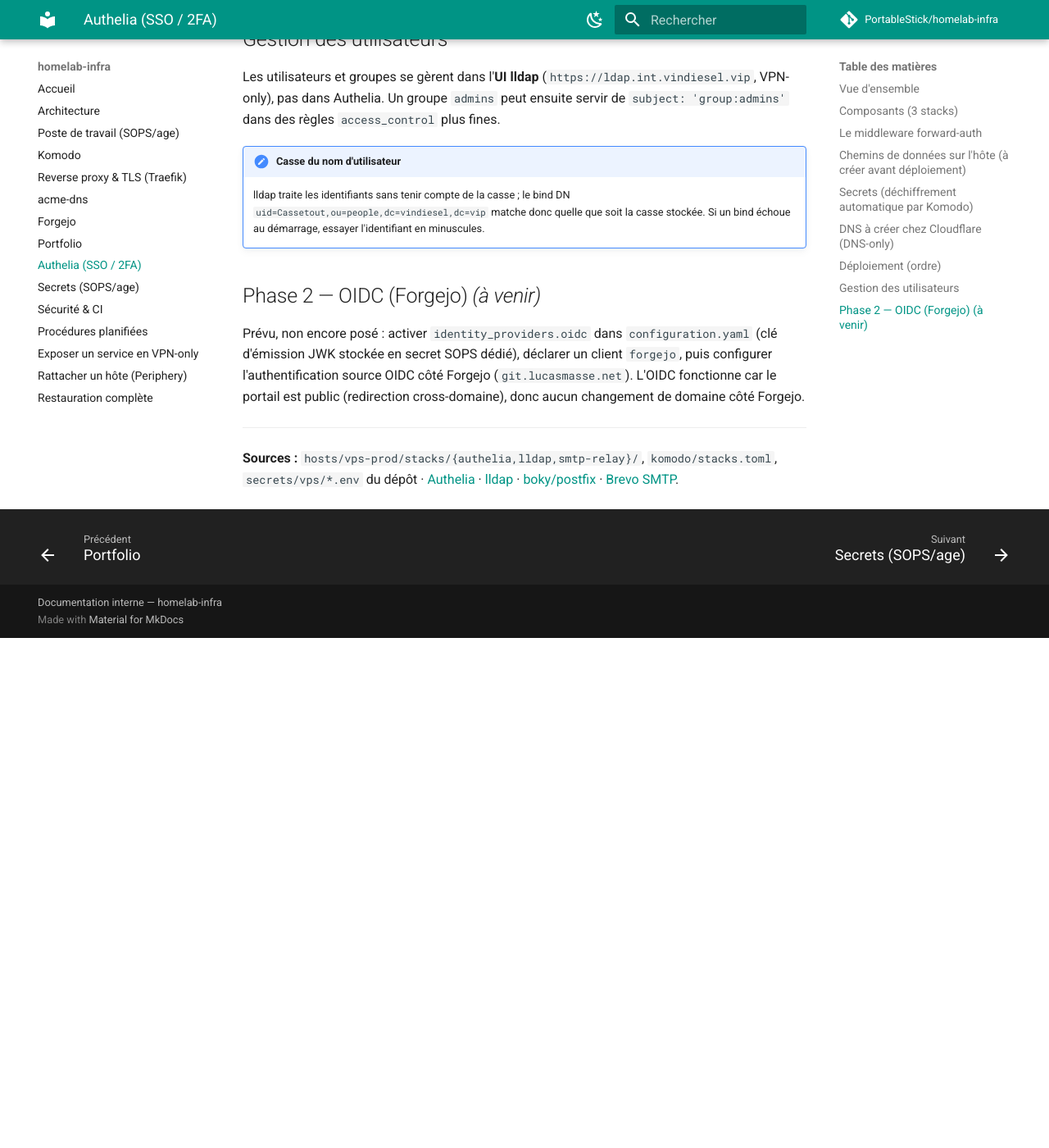
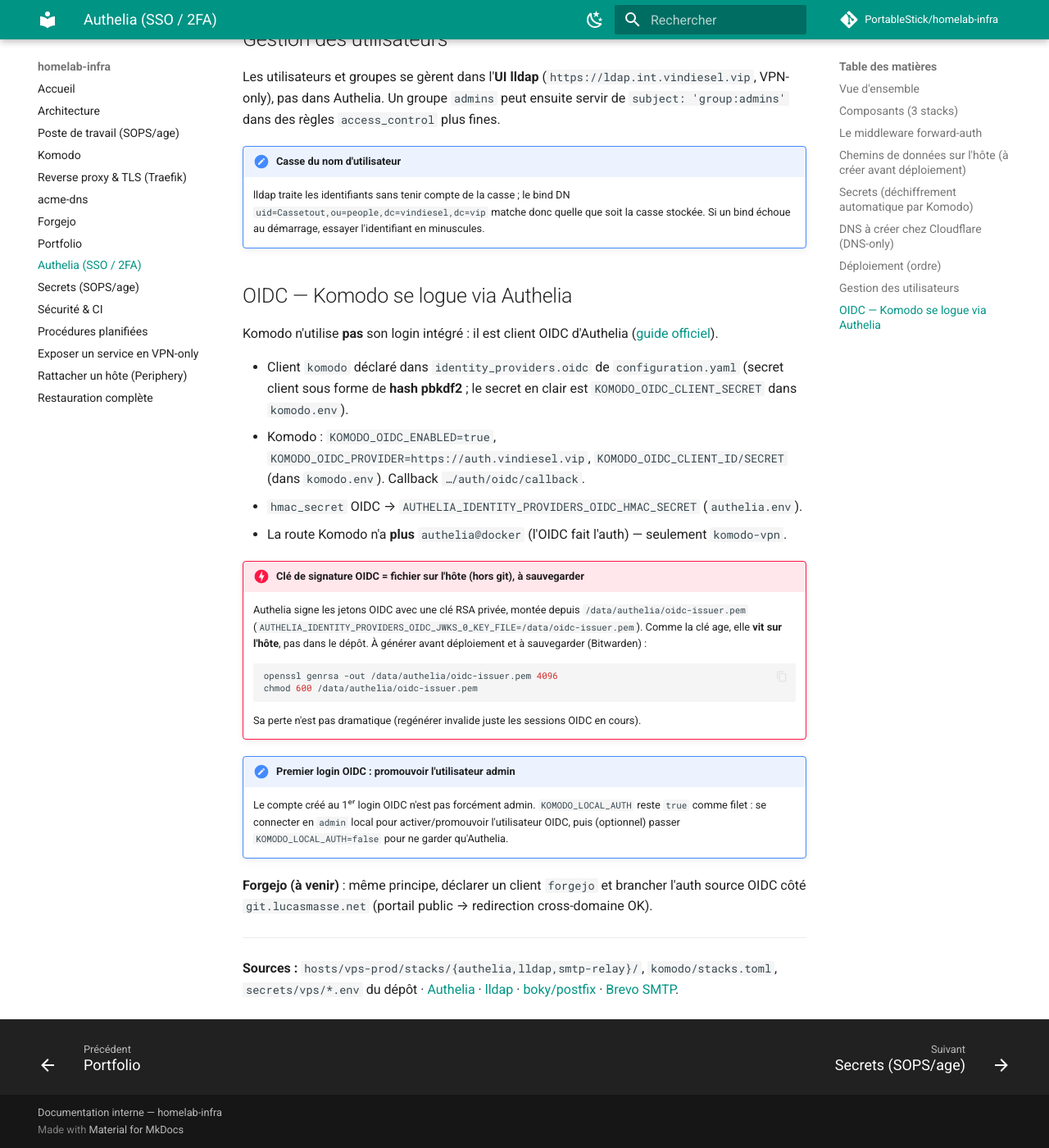
Before and after one commit to PortableStick/homelab-infra, an MkDocs documentation site: the page built from docs/authelia.md, in a window 1280 px wide and 1400 px high, scrolled down 4141 px. Shown: the whole window at 82% size. Built offline with MkDocs 1.6.1 and Material for MkDocs 9.7.7, drawn with Linux system fonts in a browser that asks for light colours; comment, search, counter and statistics services are not loaded; before the commit the page ends 4919 px from its top, so only the background shows below that.

Commit message:
feat(oidc): Komodo se logue via Authelia (OIDC), fin du double login
- Authelia devient fournisseur OIDC : client 'komodo' (hash pbkdf2) + hmac secret,
  cle de signature RSA montee depuis l'hote (/data/oidc-issuer.pem).
- Komodo: KOMODO_OIDC_ENABLED + provider/client/secret dans komodo.env.
- Route Komodo: retrait du forward-auth authelia@docker (redondant avec l'OIDC,
  source du double login), conservation de komodo-vpn.
- Doc authelia.md mise a jour (dont generation/sauvegarde de la cle de signature).

````diff
--- a/docs/authelia.md
+++ b/docs/authelia.md
@@ -150,12 +150,37 @@
     `uid=Cassetout,ou=people,dc=vindiesel,dc=vip` matche donc quelle que soit la casse stockée. Si un
     bind échoue au démarrage, essayer l'identifiant en minuscules.
 
-## Phase 2 — OIDC (Forgejo) *(à venir)*
+## OIDC — Komodo se logue via Authelia
 
-Prévu, non encore posé : activer `identity_providers.oidc` dans `configuration.yaml` (clé d'émission
-JWK stockée en secret SOPS dédié), déclarer un client `forgejo`, puis configurer l'authentification
-source OIDC côté Forgejo (`git.lucasmasse.net`). L'OIDC fonctionne car le portail est public
-(redirection cross-domaine), donc aucun changement de domaine côté Forgejo.
+Komodo n'utilise **pas** son login intégré : il est client OIDC d'Authelia
+([guide officiel](https://www.authelia.com/integration/openid-connect/clients/komodo/)).
+
+- Client `komodo` déclaré dans `identity_providers.oidc` de `configuration.yaml` (secret client sous forme
+  de **hash pbkdf2** ; le secret en clair est `KOMODO_OIDC_CLIENT_SECRET` dans `komodo.env`).
+- Komodo : `KOMODO_OIDC_ENABLED=true`, `KOMODO_OIDC_PROVIDER=https://auth.vindiesel.vip`,
+  `KOMODO_OIDC_CLIENT_ID/SECRET` (dans `komodo.env`). Callback `…/auth/oidc/callback`.
+- `hmac_secret` OIDC → `AUTHELIA_IDENTITY_PROVIDERS_OIDC_HMAC_SECRET` (`authelia.env`).
+- La route Komodo n'a **plus** `authelia@docker` (l'OIDC fait l'auth) — seulement `komodo-vpn`.
+
+!!! danger "Clé de signature OIDC = fichier sur l'hôte (hors git), à sauvegarder"
+    Authelia signe les jetons OIDC avec une clé RSA privée, montée depuis `/data/authelia/oidc-issuer.pem`
+    (`AUTHELIA_IDENTITY_PROVIDERS_OIDC_JWKS_0_KEY_FILE=/data/oidc-issuer.pem`). Comme la clé age, elle
+    **vit sur l'hôte**, pas dans le dépôt. À générer avant déploiement et à sauvegarder (Bitwarden) :
+
+    ```bash
+    openssl genrsa -out /data/authelia/oidc-issuer.pem 4096
+    chmod 600 /data/authelia/oidc-issuer.pem
+    ```
+
+    Sa perte n'est pas dramatique (regénérer invalide juste les sessions OIDC en cours).
+
+!!! note "Premier login OIDC : promouvoir l'utilisateur admin"
+    Le compte créé au 1ᵉʳ login OIDC n'est pas forcément admin. `KOMODO_LOCAL_AUTH` reste `true` comme
+    filet : se connecter en `admin` local pour activer/promouvoir l'utilisateur OIDC, puis (optionnel)
+    passer `KOMODO_LOCAL_AUTH=false` pour ne garder qu'Authelia.
+
+**Forgejo (à venir)** : même principe, déclarer un client `forgejo` et brancher l'auth source OIDC côté
+`git.lucasmasse.net` (portail public → redirection cross-domaine OK).
 
 ---
 
````
Also changed, not shown: 5 other files.
